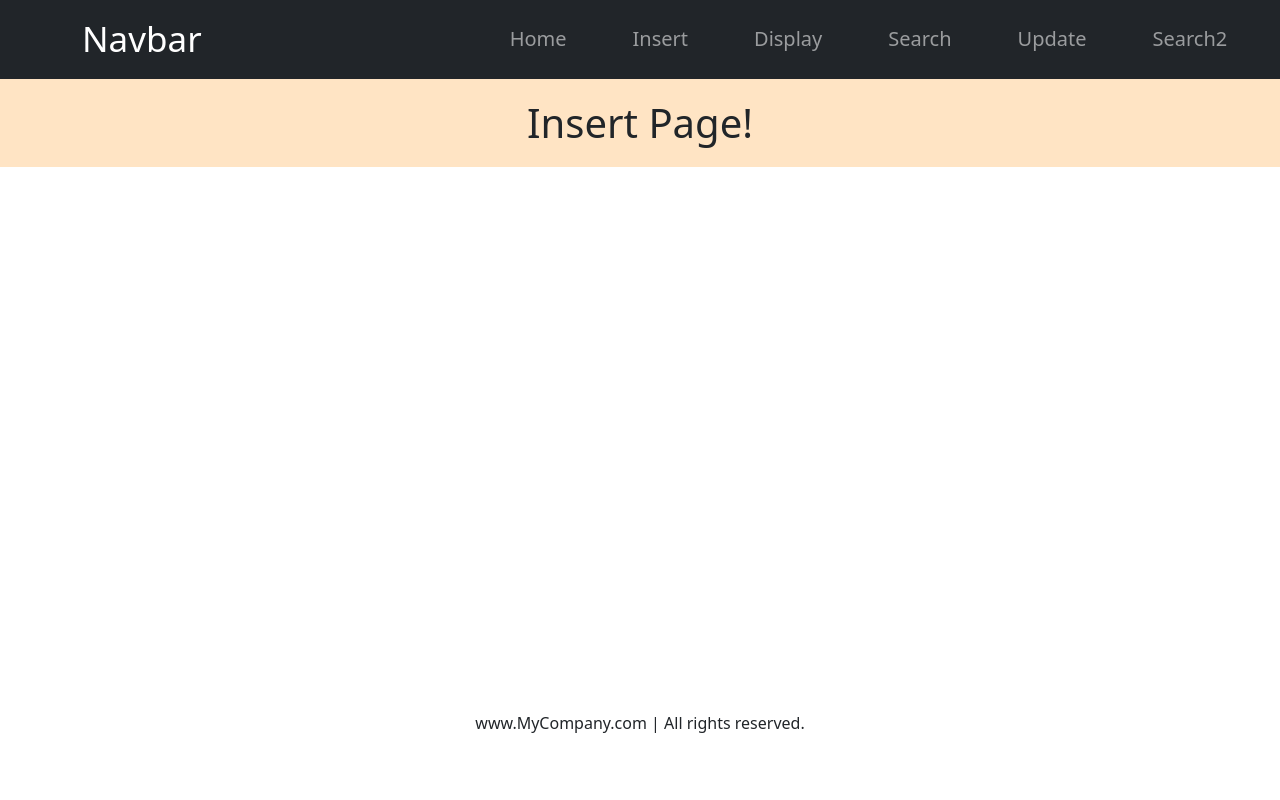
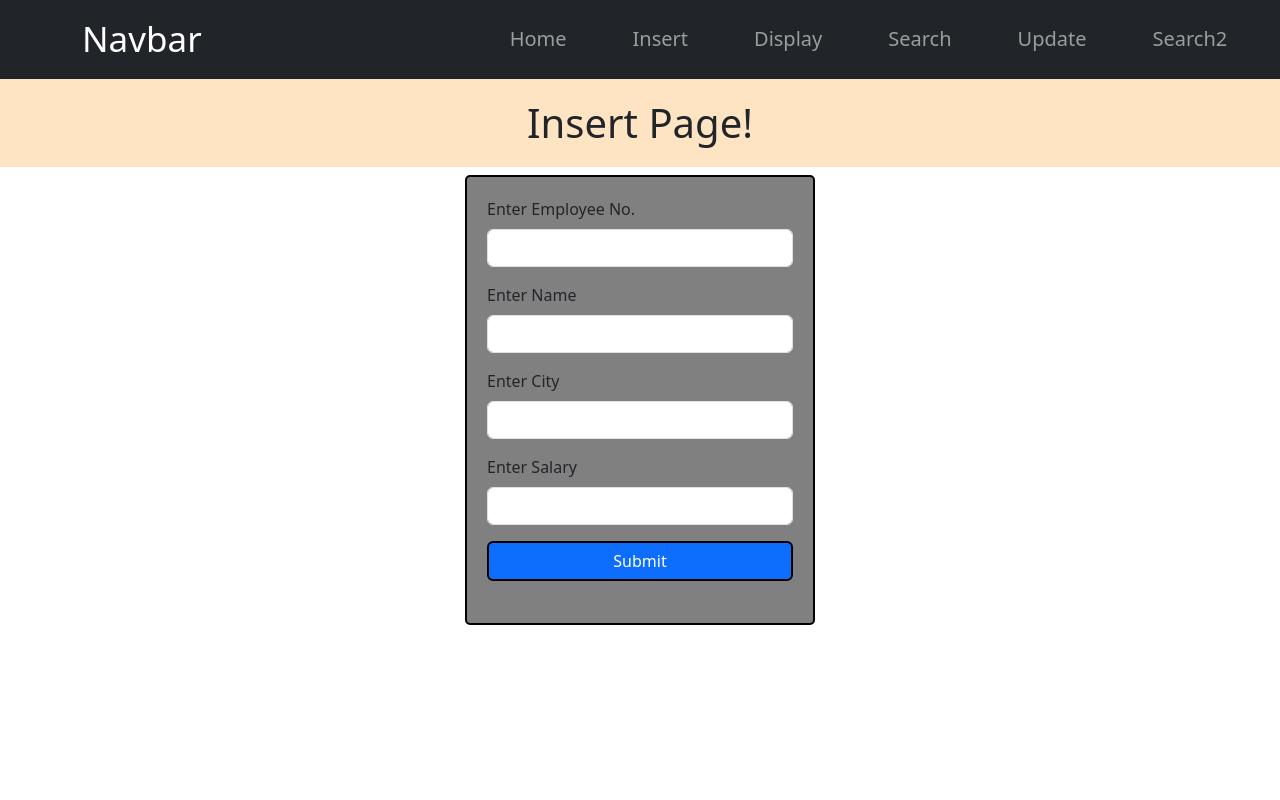
Before and after one commit to Ananya737/CRUD-in-React-, a React (Vite) app in the folder MyApp/: page /insert in a window 1280 px wide. Shown: the top 800 px of the page. Built offline with nearby package versions, Linux system fonts and the light colour scheme.

Commit message:
Insert page

```diff
--- a/MyApp/src/Pages/Insert.jsx
+++ b/MyApp/src/Pages/Insert.jsx
@@ -1,8 +1,43 @@
+import Button from 'react-bootstrap/Button';
+import Form from 'react-bootstrap/Form';
+import { useState } from 'react';
 
 const Insert=()=>{
+  const [input,setInput]=useState({});
+
     return(
         <>
+
+
         <h1 style={{display:"flex",justifyContent:"center",backgroundColor:"bisque",padding:"20px"}}>Insert Page!</h1>
+
+        <Form style={{width:"350px",border:"2px solid black", height:"450px",borderRadius:"5px",padding:"20px",display:"flex",flexDirection:"column",margin:"auto",backgroundColor:"grey"}}>
+      <Form.Group className="mb-3" controlId="formBasicEmail">
+        <Form.Label>Enter Employee No.</Form.Label>
+        <Form.Control type="text" value={name} onChange={(e)=>{setName(e.target.value)}} />
+      </Form.Group>
+
+      <Form.Group className="mb-3" controlId="formBasicPassword">
+        <Form.Label>Enter Name</Form.Label>
+        <Form.Control type="text"  />
+      </Form.Group>
+
+      <Form.Group className="mb-3" controlId="formBasicPassword">
+        <Form.Label>Enter City</Form.Label>
+        <Form.Control type="text"  />
+      </Form.Group>
+
+      <Form.Group className="mb-3" controlId="formBasicPassword">
+        <Form.Label>Enter Salary</Form.Label>
+        <Form.Control type="text"  />
+      </Form.Group>
+
+      <Button type="submit" style={{border:"2px solid black"}}>
+        Submit
+      </Button>
+    </Form>
+
+
 
         </>
     )
--- /dev/null
+++ b/MyApp/src/db.json
@@ -0,0 +1,11 @@
+{
+    "Students": [
+        {
+            "id": 1,
+            "name": "Ananya",
+            "age":22,
+            "city":"Bhopal",
+            "designation":"Java Developer"
+        }
+    ]
+}
```
